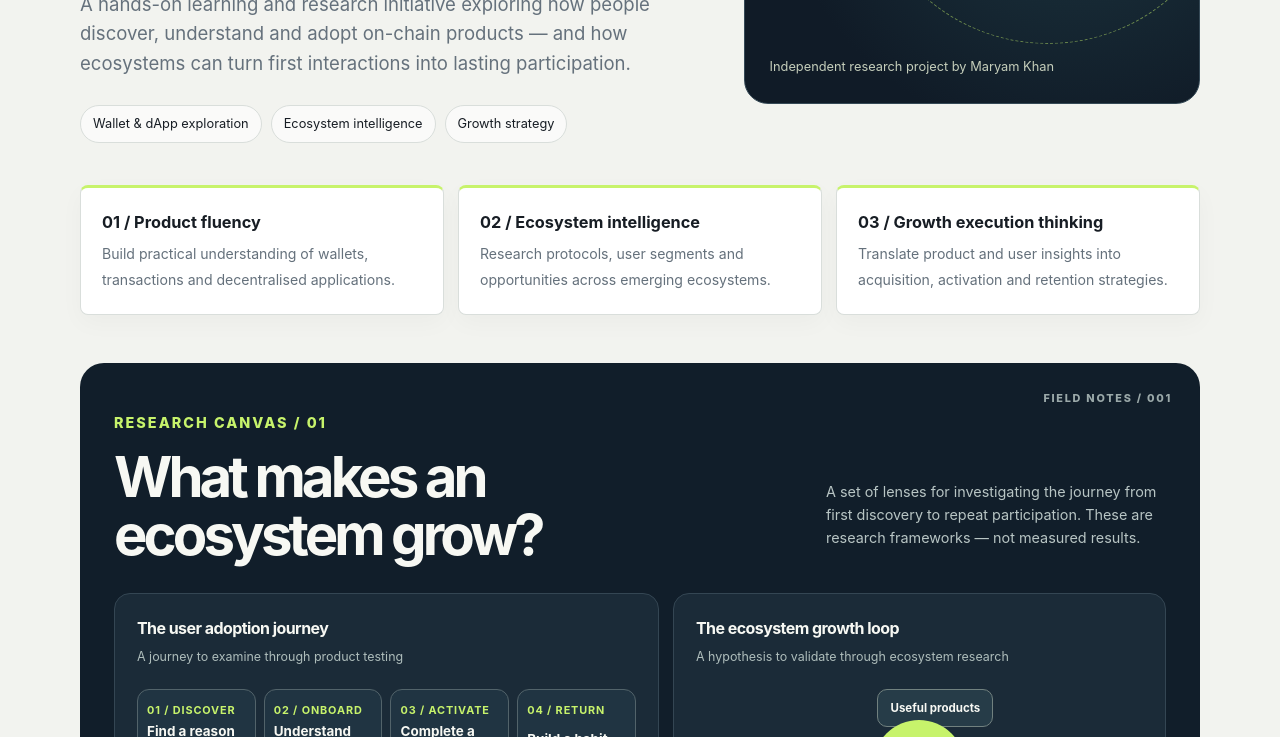
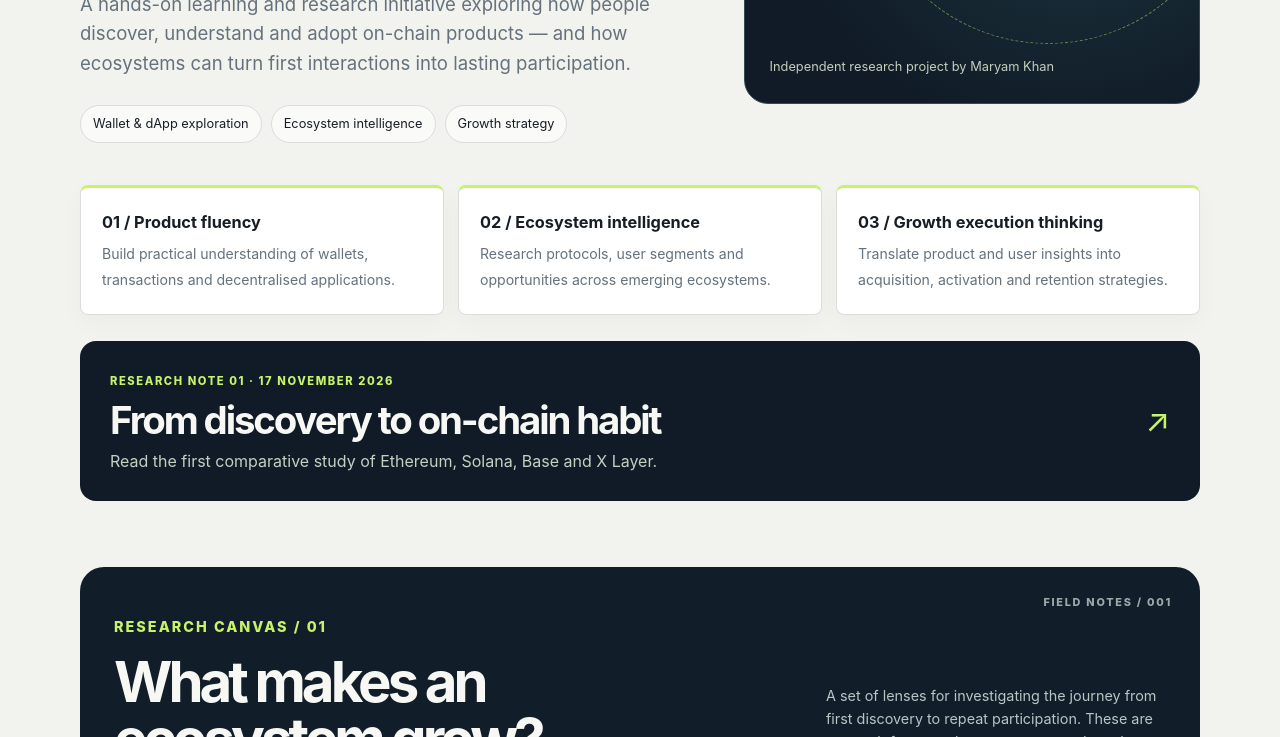
Before and after one commit to maryamdps/web3-ecosystem-growth-lab-preview, a plain HTML site: page index.html in a window 1280 px wide. Shown: the part 548-1285 px from the top of the page. Drawn offline with Linux system fonts and the light colour scheme.

Commit message:
Feature first comparative research publication on project homepage

```diff
--- a/index.html
+++ b/index.html
@@ -93,6 +93,17 @@ section{padding:88px 0}.section-head{margin-bottom:42px}
     </div>
   </div>
 
+
+  <div class="wrap" style="padding:8px 0 36px">
+    <a href="research/01-from-discovery-to-onchain-habit.html" style="display:grid;grid-template-columns:1fr auto;gap:22px;align-items:center;background:#101b27;color:#f7f8f3;padding:26px 30px;border-radius:16px;text-decoration:none">
+      <div>
+        <span style="font-size:.7rem;letter-spacing:.14em;color:#c7f36b;font-weight:850">RESEARCH NOTE 01 · 17 NOVEMBER 2026</span>
+        <h2 style="font-size:clamp(1.7rem,3vw,2.5rem);margin:9px 0;letter-spacing:-.055em">From discovery to on-chain habit</h2>
+        <p style="margin:0;color:#c5d0c2">Read the first comparative study of Ethereum, Solana, Base and X Layer.</p>
+      </div>
+      <span style="font-size:2rem;color:#c7f36b">↗</span>
+    </a>
+  </div>
 
   <section style="padding:30px 0 82px">
     <div class="wrap">
```
